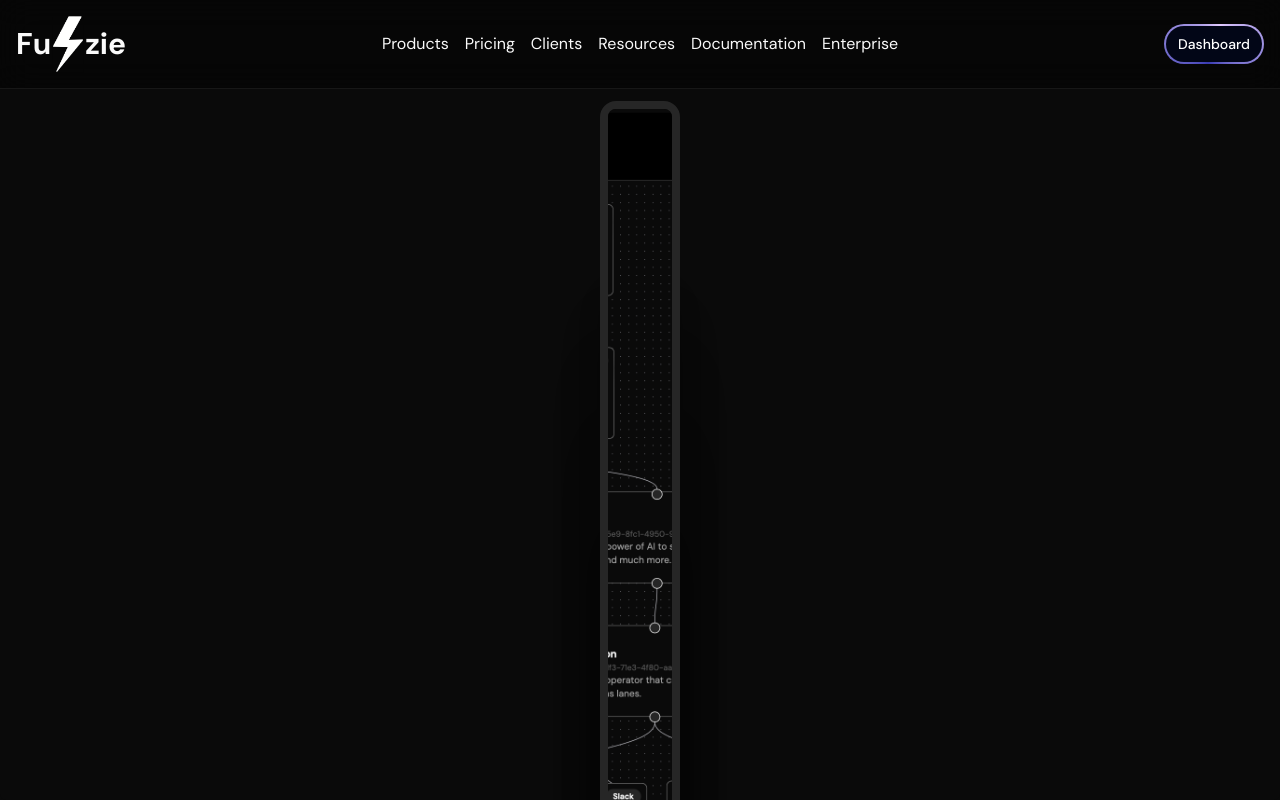
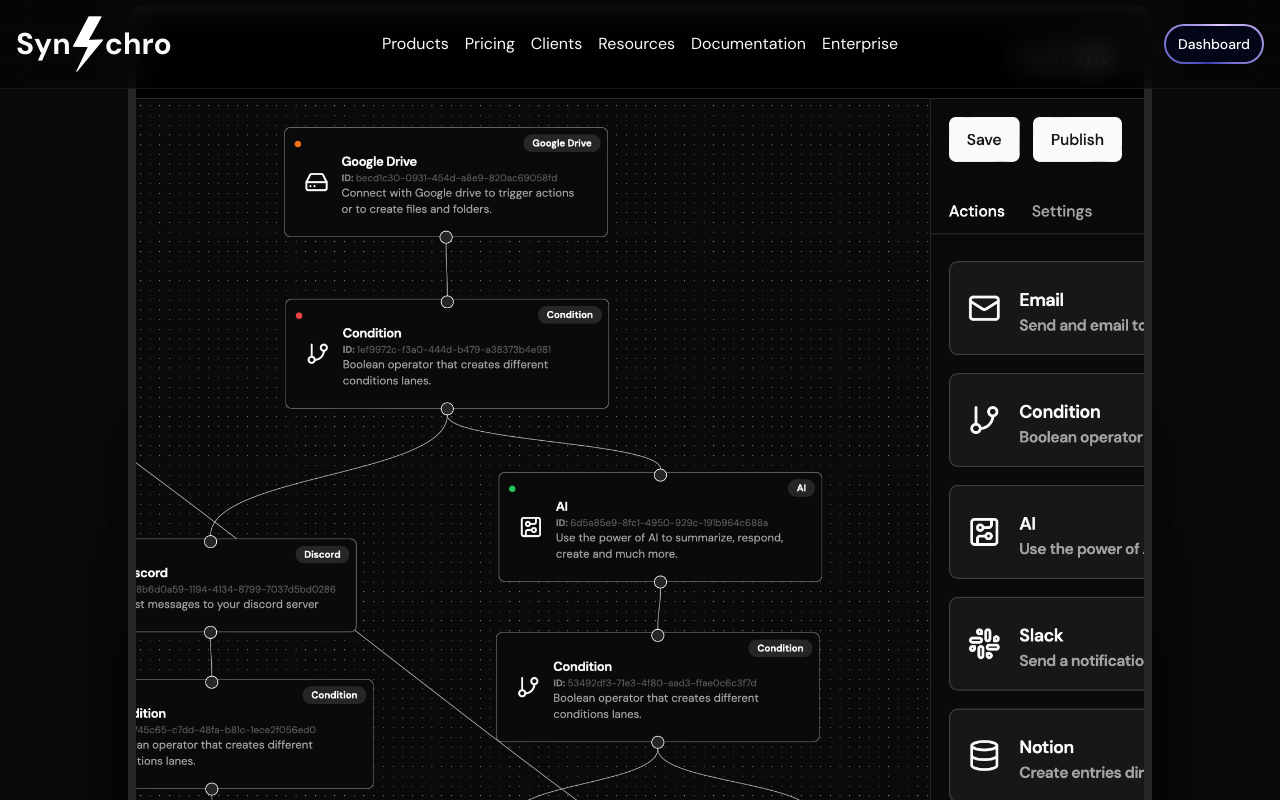
Before and after one commit to anishsoni29/SynchroSphere, a Next.js app: page / in a window 1280 px wide. Shown: the top 800 px of the page. Built offline with nearby package versions, Linux system fonts and the light colour scheme.

Commit message:
added the homescreen elements with animation

```diff
--- a/src/app/page.tsx
+++ b/src/app/page.tsx
@@ -12,11 +12,18 @@
         <div className="flex flex-col mt-[-100px] md:mt-[-50px]">
           <ContainerScroll
             titleComponent={
-              <div className="flex items-center justify-center flex-col">
+              <div className="flex items-center flex-col">
                 <Button
                   size={"lg"}
-                  className="p-8 mb-8 md:mb-0 text-2xl w-full sm:w-fit border-t-2 rounded-full border-[#4D4D4D] bg-[#1F1F1F] hover:bg-white group transition-all flex items-center justify-center gap-4 hover:shadow-xl hover:shadow-neutral-500 duration-500"
-                ></Button>
+                  className="p-8 mb-8 md:mb-0 text-2xl w-full sm:w-fit border-t-2 rounded-full @border-[#4D4D4D] bg-[#1F1F1F] hover:bg-white group transition-all flex items-center justify-center gap-4 hover:shadow-xl hover:shadow-neutral-500 duration-500"
+                >
+                  <span className="bg-clip-text text-transparent bg-gradient-to-r from-neutral-500 to-neutral-600 md:text-center font-sans group-hover:bg-gradient-to-r group-hover:from-black group-hover:to-black">
+                    Start For Free Today
+                  </span>
+                </Button>
+                <h1 className="text-5xl md:text-8xl bg-clip-text text-transparent bg-gradient-to-b from-white to-neutral-600 font-sans font-bold">
+                  Automate Your Work With Synchro
+                </h1>
               </div>
             }
           ></ContainerScroll>
--- a/src/components/global/navbar.tsx
+++ b/src/components/global/navbar.tsx
@@ -10,7 +10,7 @@
   return (
     <header className="fixed right-0 left-0 top-0 py-4 px-4 bg-black/40 backdrop-blur-lg z-[100] flex items-center border-b-[1px] border-neutral-900 justify-between">
       <aside className="flex items-center gap-[2px]">
-        <p className="text-3xl font-bold"> Fu</p>
+        <p className="text-3xl font-bold"> Syn</p>
         <Image
           src="/fuzzieLogo.png"
           alt="logo"
@@ -18,7 +18,7 @@
           height={30}
           className="shadow-sm"
         />
-        <p className="text-3xl font-bold">zie</p>
+        <p className="text-3xl font-bold">chro</p>
       </aside>
       <nav className="absolute left-[50%] top-[50%] transform translate-x-[-50%] translate-y-[-50%] hidden md:block">
         <ul className="flex items-center gap-4 list-none">
```
